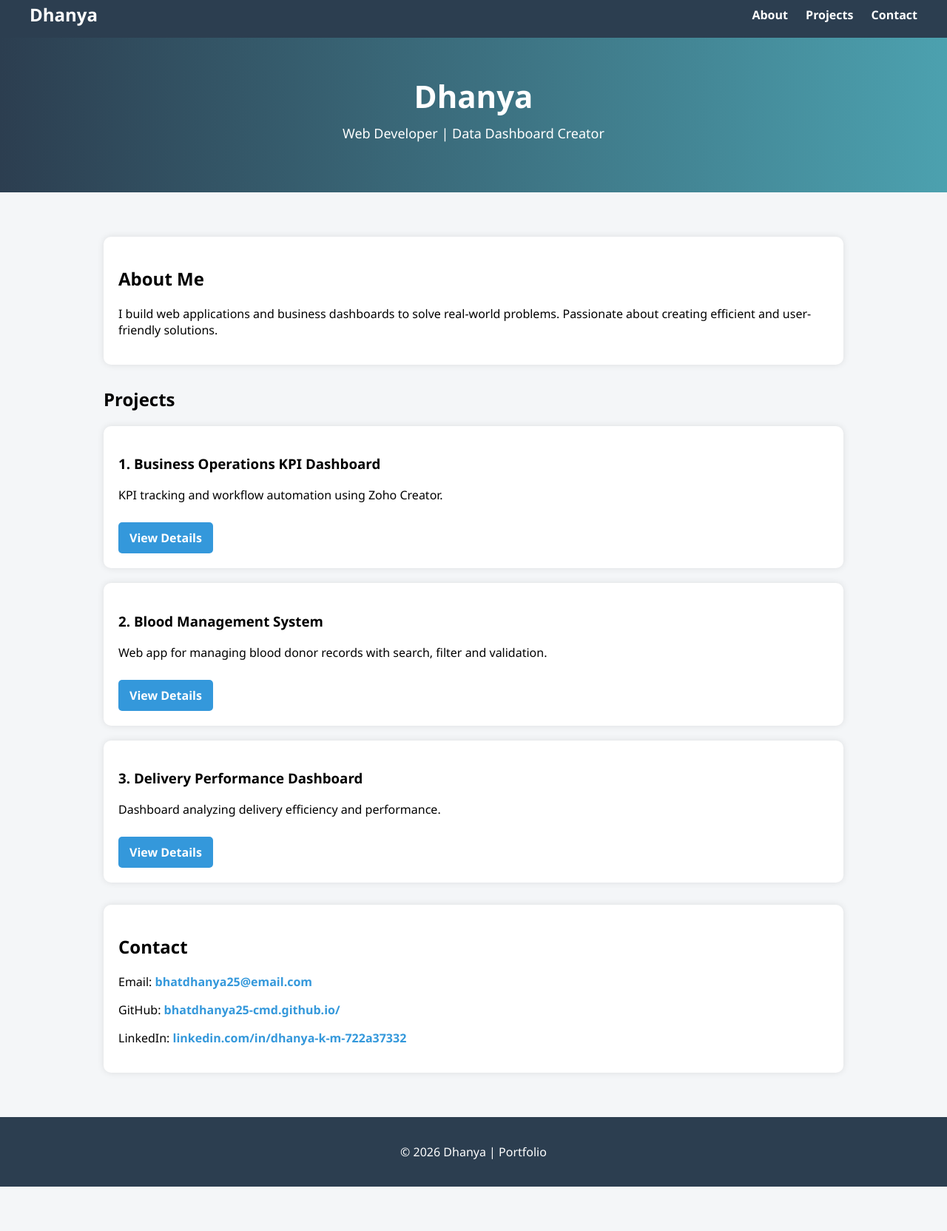
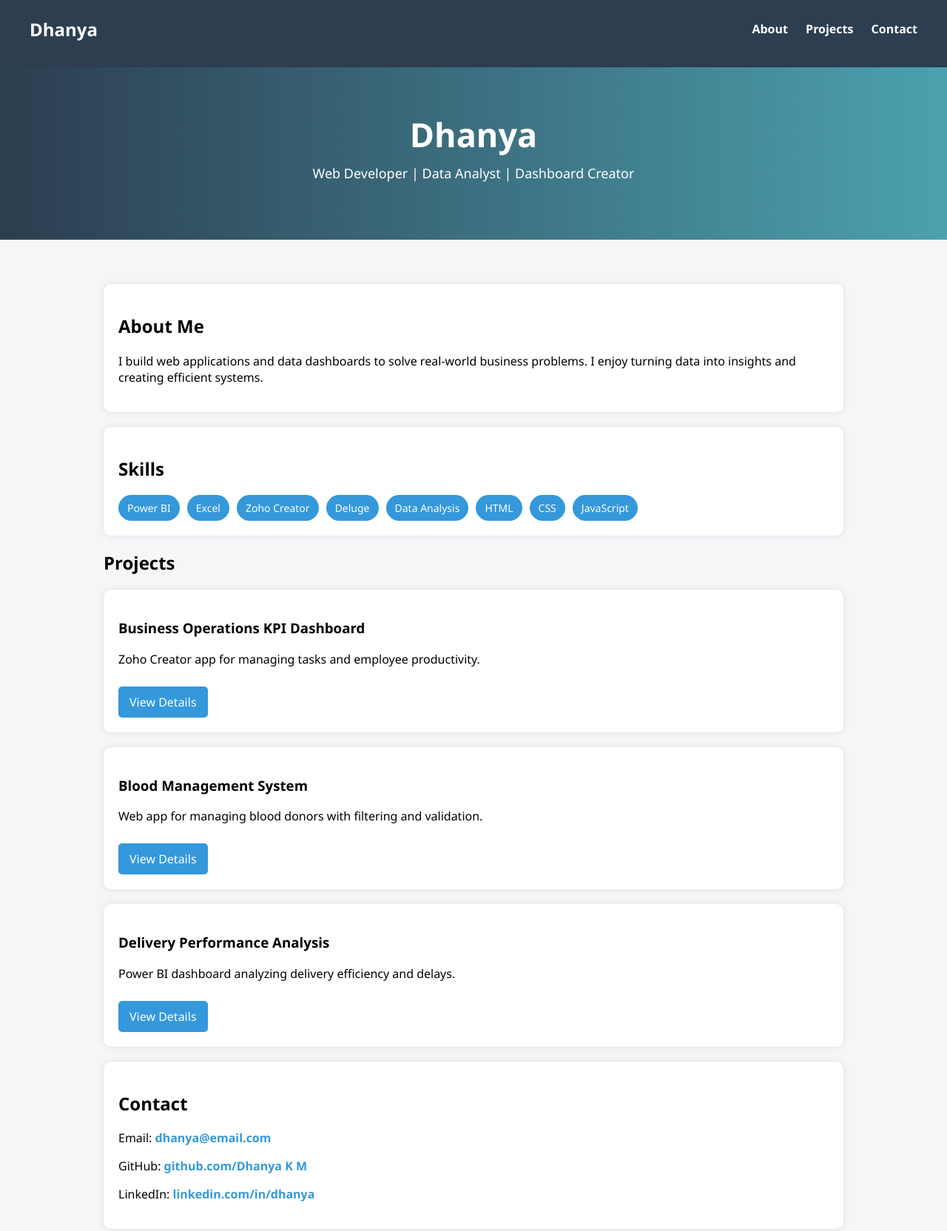
Before and after one commit to bhatdhanya25-cmd/bhatdhanya25-cmd.github.io, a plain HTML site: page index.html in a window 1280 px wide. Shown: the part 12-1676 px from the top of the page at 74% size. Before the commit the page ends 1616 px from the top, so only its background shows below. Drawn offline with Linux system fonts and the light colour scheme.

Commit message:
Update index.html

```diff
--- a/index.html
+++ b/index.html
@@ -20,10 +20,6 @@ body {
     padding: 15px 40px;
 }
 
-.navbar h2 {
-    margin: 0;
-}
-
 .navbar a {
     color: white;
     margin-left: 20px;
@@ -31,26 +27,23 @@ body {
     font-weight: bold;
 }
 
-.navbar a:hover {
-    text-decoration: underline;
+/* HERO */
+.hero {
+    text-align: center;
+    padding: 60px;
+    background: linear-gradient(90deg, #2c3e50, #4ca1af);
+    color: white;
+    animation: fadeIn 1.5s ease;
 }
 
-/* HEADER */
-header {
-    background: linear-gradient(90deg, #2c3e50, #4ca1af);
-    color: white;
-    padding: 50px;
-    text-align: center;
+.hero h1 {
+    font-size: 45px;
+    margin: 0;
 }
 
-header h1 {
-    margin: 0;
-    font-size: 42px;
-}
-
-header p {
+.hero p {
+    font-size: 18px;
     margin-top: 10px;
-    font-size: 18px;
 }
 
 /* CONTAINER */
@@ -60,27 +53,39 @@ header p {
     padding: 20px;
 }
 
-/* ABOUT */
-.about {
-    background: white;
-    padding: 20px;
-    border-radius: 10px;
-    margin-bottom: 30px;
-    box-shadow: 0 0 10px rgba(0,0,0,0.1);
+/* ANIMATION */
+.fade {
+    animation: fadeUp 1s ease;
 }
 
-/* PROJECT CARDS */
-.project {
+@keyframes fadeUp {
+    from {
+        opacity: 0;
+        transform: translateY(20px);
+    }
+    to {
+        opacity: 1;
+        transform: translateY(0);
+    }
+}
+
+@keyframes fadeIn {
+    from {opacity:0;}
+    to {opacity:1;}
+}
+
+/* CARDS */
+.card {
     background: white;
     padding: 20px;
     margin-bottom: 20px;
     border-radius: 10px;
     box-shadow: 0 0 10px rgba(0,0,0,0.1);
-    transition: transform 0.2s;
+    transition: transform 0.3s;
 }
 
-.project:hover {
-    transform: scale(1.02);
+.card:hover {
+    transform: translateY(-5px);
 }
 
 /* BUTTON */
@@ -92,31 +97,32 @@ header p {
     color: white;
     text-decoration: none;
     border-radius: 5px;
-    font-weight: bold;
 }
 
 .button:hover {
     background: #2c80b4;
 }
 
-/* CONTACT */
-.contact {
-    background: white;
-    padding: 20px;
-    border-radius: 10px;
-    margin-top: 30px;
-    box-shadow: 0 0 10px rgba(0,0,0,0.1);
+/* SKILLS */
+.skills {
+    display: flex;
+    flex-wrap: wrap;
+    gap: 10px;
 }
 
-/* CLICKABLE LINKS */
+.skill {
+    background: #3498db;
+    color: white;
+    padding: 8px 12px;
+    border-radius: 20px;
+    font-size: 14px;
+}
+
+/* CONTACT */
 .contact a {
     color: #3498db;
     text-decoration: none;
     font-weight: bold;
-}
-
-.contact a:hover {
-    text-decoration: underline;
 }
 
 /* FOOTER */
@@ -125,7 +131,6 @@ footer {
     padding: 20px;
     background: #2c3e50;
     color: white;
-    margin-top: 40px;
 }
 </style>
 
@@ -143,71 +148,87 @@ footer {
     </div>
 </div>
 
-<!-- HEADER -->
-<header>
+<!-- HERO -->
+<div class="hero">
     <h1>Dhanya</h1>
-    <p>Web Developer | Data Dashboard Creator</p>
-</header>
+    <p>Web Developer | Data Analyst | Dashboard Creator</p>
+</div>
 
 <div class="container">
 
 <!-- ABOUT -->
-<div class="about" id="about">
+<div class="card fade" id="about">
     <h2>About Me</h2>
     <p>
-        I build web applications and business dashboards to solve real-world problems.
-        Passionate about creating efficient and user-friendly solutions.
+        I build web applications and data dashboards to solve real-world business problems.
+        I enjoy turning data into insights and creating efficient systems.
     </p>
 </div>
 
+<!-- SKILLS -->
+<div class="card fade">
+    <h2>Skills</h2>
+    <div class="skills">
+        <div class="skill">Power BI</div>
+        <div class="skill">Excel</div>
+        <div class="skill">Zoho Creator</div>
+        <div class="skill">Deluge</div>
+        <div class="skill">Data Analysis</div>
+        <div class="skill">HTML</div>
+        <div class="skill">CSS</div>
+        <div class="skill">JavaScript</div>
+    </div>
+</div>
+
 <!-- PROJECTS -->
-<h2 id="projects">Projects</h2>
+<div class="fade" id="projects">
+    <h2>Projects</h2>
 
-<div class="project">
-    <h3>1. Business Operations KPI Dashboard</h3>
-    <p>KPI tracking and workflow automation using Zoho Creator.</p>
+    <div class="card">
+        <h3>Business Operations KPI Dashboard</h3>
+        <p>Zoho Creator app for managing tasks and employee productivity.</p>
         <a href="zoho_creator.html" class="button">View Details</a>
     </div>
 
-<div class="project">
-    <h3>2. Blood Management System</h3>
-    <p>Web app for managing blood donor records with search, filter and validation.</p>
+    <div class="card">
+        <h3>Blood Management System</h3>
+        <p>Web app for managing blood donors with filtering and validation.</p>
         <a href="blood_donation.html" class="button">View Details</a>
     </div>
 
-<div class="project">
-    <h3>3. Delivery Performance Dashboard</h3>
-    <p>Dashboard analyzing delivery efficiency and performance.</p>
+    <div class="card">
+        <h3>Delivery Performance Analysis</h3>
+        <p>Power BI dashboard analyzing delivery efficiency and delays.</p>
         <a href="delivery_dashboard.html" class="button">View Details</a>
     </div>
 
+</div>
+
 <!-- CONTACT -->
-<div class="contact" id="contact">
+<div class="card contact fade" id="contact">
     <h2>Contact</h2>
 
     <p>Email:
-        <a href="bhatdhanya25@gmail.com">
-            bhatdhanya25@email.com
+        <a href="bhatdhanyakm25@gmail.com">
+            dhanya@email.com
         </a>
     </p>
 
     <p>GitHub:
-        <a href=":https://bhatdhanya25-cmd.github.io/" target="_blank">
-            bhatdhanya25-cmd.github.io/
+        <a href="https://bhatdhanya25-cmd.github.io/" target="_blank">
+            github.com/Dhanya K M
         </a>
     </p>
 
     <p>LinkedIn:
-        <a href=" https://www.linkedin.com/in/dhanya-k-m-722a37332" target="_blank">
-            linkedin.com/in/dhanya-k-m-722a37332
+        <a href="https://www.linkedin.com/in/dhanya-k-m-722a37332" target="_blank">
+            linkedin.com/in/dhanya
         </a>
     </p>
-
 </div>
 
 </div>
 
-<!-- FOOTER -->
 <footer>
     <p>© 2026 Dhanya | Portfolio</p>
 </footer>
```
Lines whose indentation alone changed are shown as unchanged.
